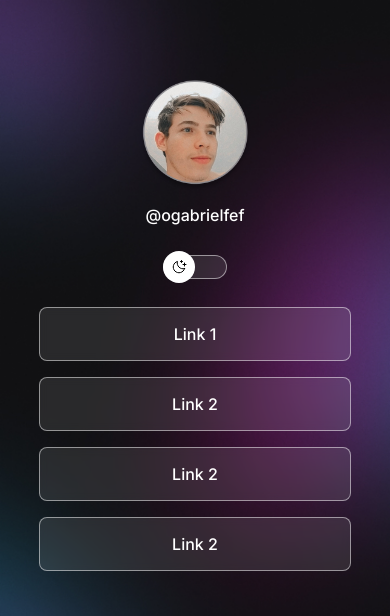
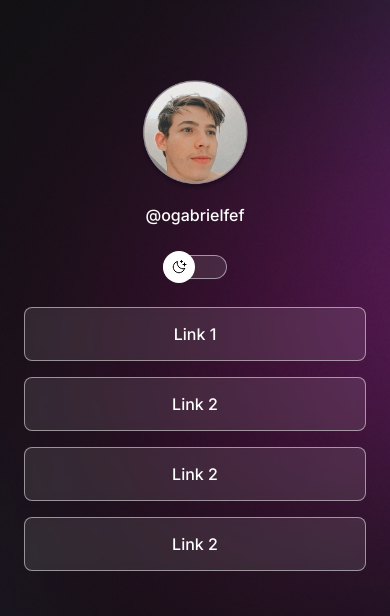
Before and after one commit to ogabrielfef/Projeto-Rocketseat, a plain HTML site: page index.html in a window 390 px wide. Shown: the top 616 px of the page. Drawn offline with nearby package versions, Linux system fonts and the light colour scheme.

Commit message:
add media queries and fix background img

```diff
--- a/stile.css
+++ b/stile.css
@@ -26,6 +26,7 @@
 
 body {
   background: var(--bg-url) no-repeat top center/cover;
+  height: 100vh;
 }
 
 body * {
@@ -34,7 +35,8 @@ body * {
 }
 
 #container {
-  width: 360px;
+  width: 100%;
+  max-width: 588px;
   margin: auto;
   margin-top: 56px;
   padding: 0 24px;
@@ -73,7 +75,7 @@ body * {
   top: 50%;
   left: 0;
   z-index: 1;
-  transform: translateY(-50%)
+  transform: translateY(-50%);
 }
 
 .light #switch button {
@@ -151,3 +153,14 @@ footer {
   text-align: center;
   font-weight: 400;
 }
+
+/* media queries */
+@media (min-width: 7px) {
+  :root {
+    --bg-url: url(./assets/bg-large.jpg);
+  }
+
+  .light {
+    --bg-url: url(./assets/bg-light-large.jpg);
+  }
+}
```
Also changed, not shown: assets/bg-large.jpg (added), assets/bg-light-large.jpg (added).
